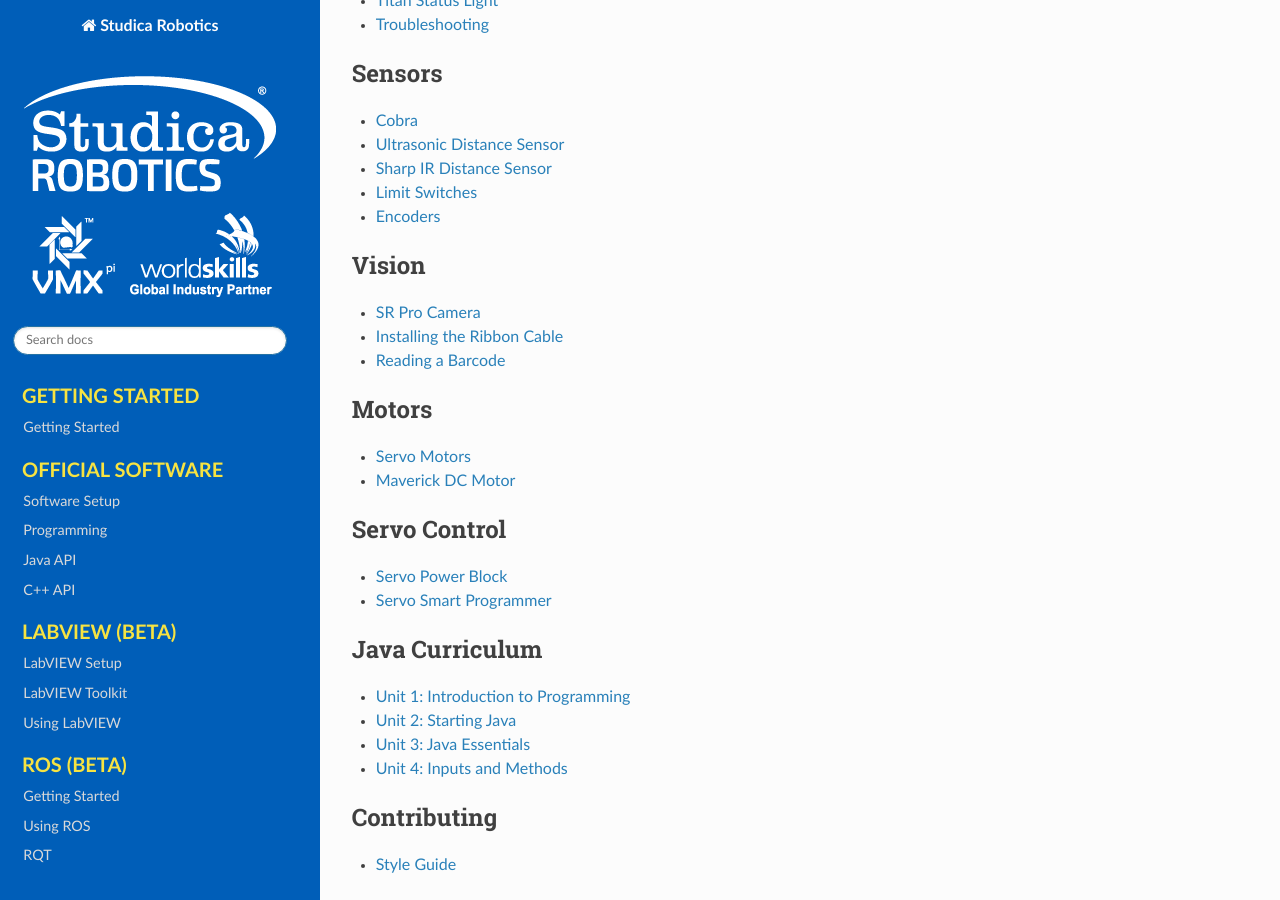
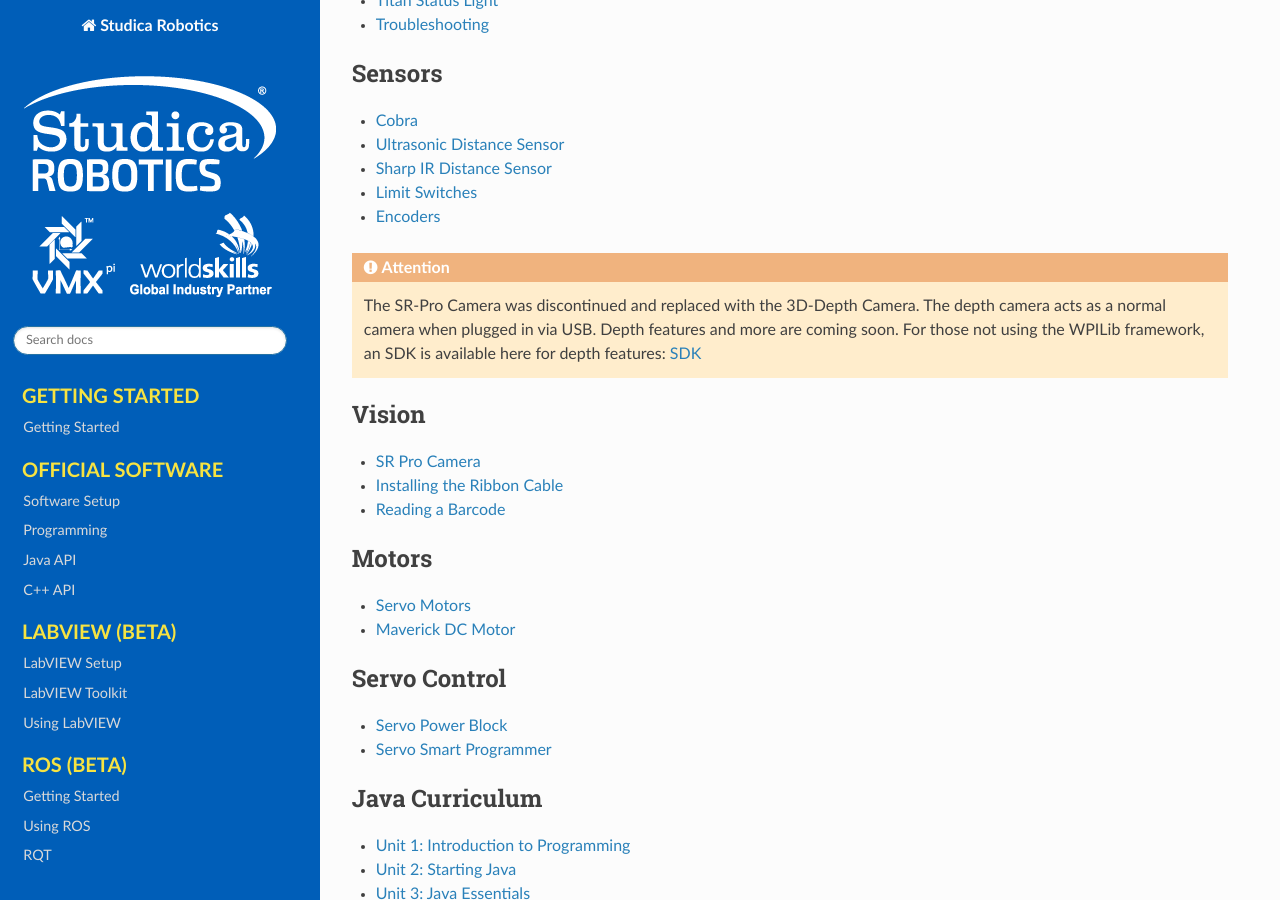
Before and after one commit to studica/studica-docs-worldskills, a Sphinx documentation site: the page built from source/index.rst, in a window 1280 px wide and 900 px high, scrolled down 1669 px. Built offline with Sphinx 7.4.7 and the Read the Docs theme 2.0.0, drawn with Linux system fonts in a browser that asks for light colours; pages that are not in the unit, such as notebooks, are missing from menus.

Commit message:
Update index.rst

```diff
--- a/source/index.rst
+++ b/source/index.rst
@@ -85,6 +85,8 @@
    docs/Sensors/limit-switches
    docs/Sensors/encoders
 
+.. attention:: The SR-Pro Camera was discontinued and replaced with the 3D-Depth Camera. The depth camera acts as a normal camera when plugged in via USB. Depth features and more are coming soon. For those not using the WPILib framework, an SDK is available here for depth features: `SDK <https://www.orbbec.com/developers/orbbec-sdk/>`__
+
 .. toctree::
    :maxdepth: 1
    :caption: Vision
```
